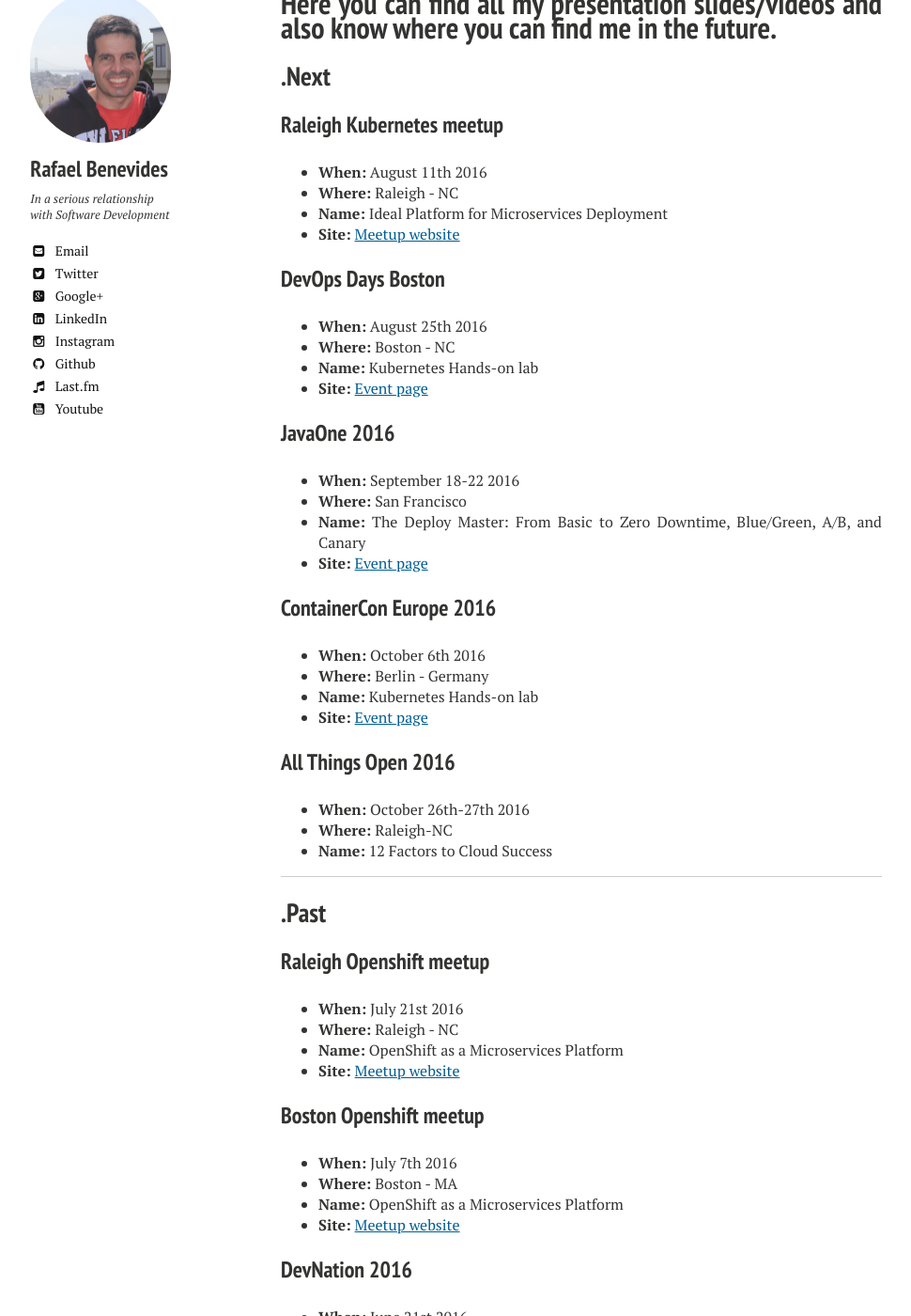
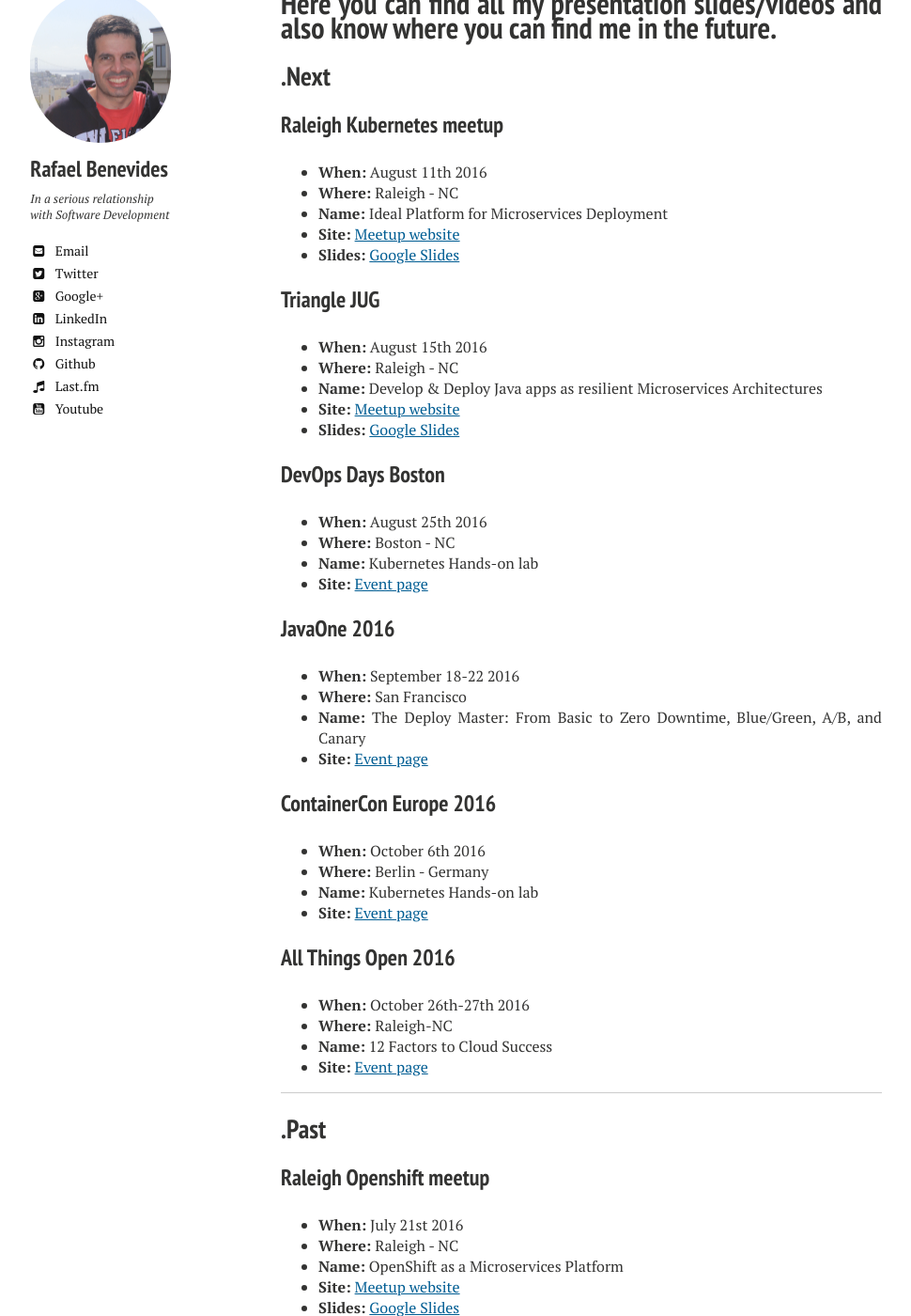
Before and after one commit to rafabene/rafabene.github.io, a Jekyll site: the page built from talks/index.md, in a window 1280 px wide and 1400 px high, scrolled down 468 px. Shown: the whole window at 94% size, without its empty margins (21-991 px from the left). Built offline with Jekyll 4.4.1, drawn with Linux system fonts in a browser that asks for light colours; nearby versions of some CDN libraries; comment, search, counter and statistics services are not loaded.

Commit message:
Update talks page

```diff
--- a/talks/index.md
+++ b/talks/index.md
@@ -17,6 +17,14 @@
 - **Where:** Raleigh - NC
 - **Name:** Ideal Platform for Microservices Deployment
 - **Site:** [Meetup website](http://www.meetup.com/Triangle-Kubernetes-Meetup/events/231861213/)
+- **Slides:** [Google Slides](http://bit.ly/redhatmsa)
+
+### Triangle JUG
+- **When:** August 15th 2016
+- **Where:** Raleigh - NC
+- **Name:** Develop & Deploy Java apps as resilient Microservices Architectures
+- **Site:** [Meetup website](http://www.meetup.com/Triangle-Java-Users-Group/events/228681136/)
+- **Slides:** [Google Slides](http://bit.ly/redhatmsa)
 
 ### DevOps Days Boston
 - **When:** August 25th 2016
@@ -40,8 +48,10 @@
 - **When:** October 26th-27th 2016
 - **Where:** Raleigh-NC
 - **Name:** 12 Factors to Cloud Success
+- **Site:** [Event page](https://allthingsopen.org/talk/12-factors-to-cloud-success/)
 
 <hr>
+
 ## .Past
 
 ### Raleigh Openshift meetup
@@ -49,12 +59,14 @@
 - **Where:** Raleigh - NC
 - **Name:** OpenShift as a Microservices Platform
 - **Site:** [Meetup website](http://www.meetup.com/Raleigh-Openshift-Meetup/events/231166914/)
+- **Slides:** [Google Slides](http://bit.ly/redhatmsa)
 
 ### Boston Openshift meetup
 - **When:** July 7th 2016
 - **Where:** Boston - MA
 - **Name:** OpenShift as a Microservices Platform
 - **Site:** [Meetup website](http://www.meetup.com/Boston-OpenShift-Meetup/events/231391761/)
+- **Slides:** [Google Slides](http://bit.ly/redhatmsa)
 
 ### DevNation 2016
 - **When:** June 21st 2016
@@ -105,7 +117,7 @@
 - **Where:** Casablanca, Marroco
 - **Name:** DeltaSpike in a nutshell - Why so revolutionary?
 - **Slides:** [DZSlides](http://rafabene.com/deltaspike-cdi-toolbox/)
-- **Site:** [DevoxxMA](http://cfp.devoxx.ma/2015/talk/CLL-0718/DeltaSpike_in_a_nutshell_-_Why_so_revolutionary%3F)
+- **Site:** [DevoxxMA](http://cfp2015.devoxx.ma/2015/talk/CLL-0718/DeltaSpike_in_a_nutshell_-_Why_so_revolutionary%3F)
 
 Talk 2
 
@@ -113,7 +125,7 @@
 - **Where:** Casablanca, Marroco
 - **Name:** Docker and Kubernetes for Java EE Developers
 - **Material:** [http://bit.ly/DockerKubernetes](http://bit.ly/DockerKubernetes)
-- **Site:** [DevoxxMA](http://cfp.devoxx.ma/2015/talk/KWW-1312/Docker_and_Kubernetes_for_Java_EE_Developers)
+- **Site:** [DevoxxMA](http://cfp2015.devoxx.ma/2015/talk/UMK-8733/Docker_and_Kubernetes_for_Java_EE_Developers)
 
 ### JavaOne 2015
 
```
